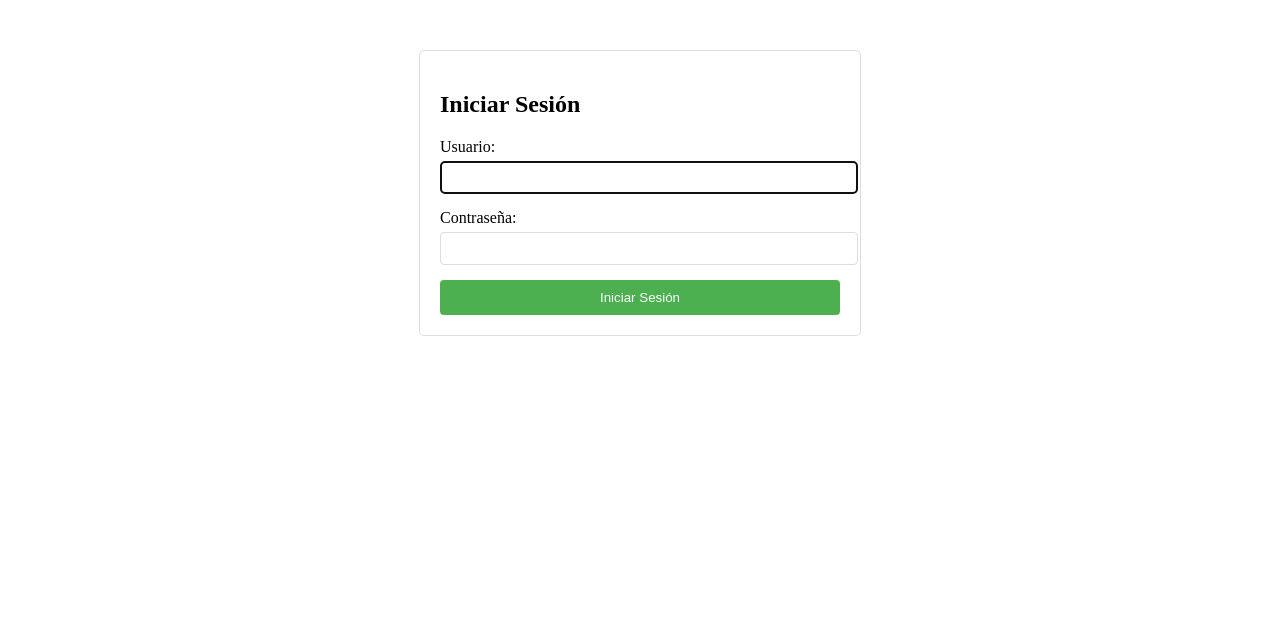
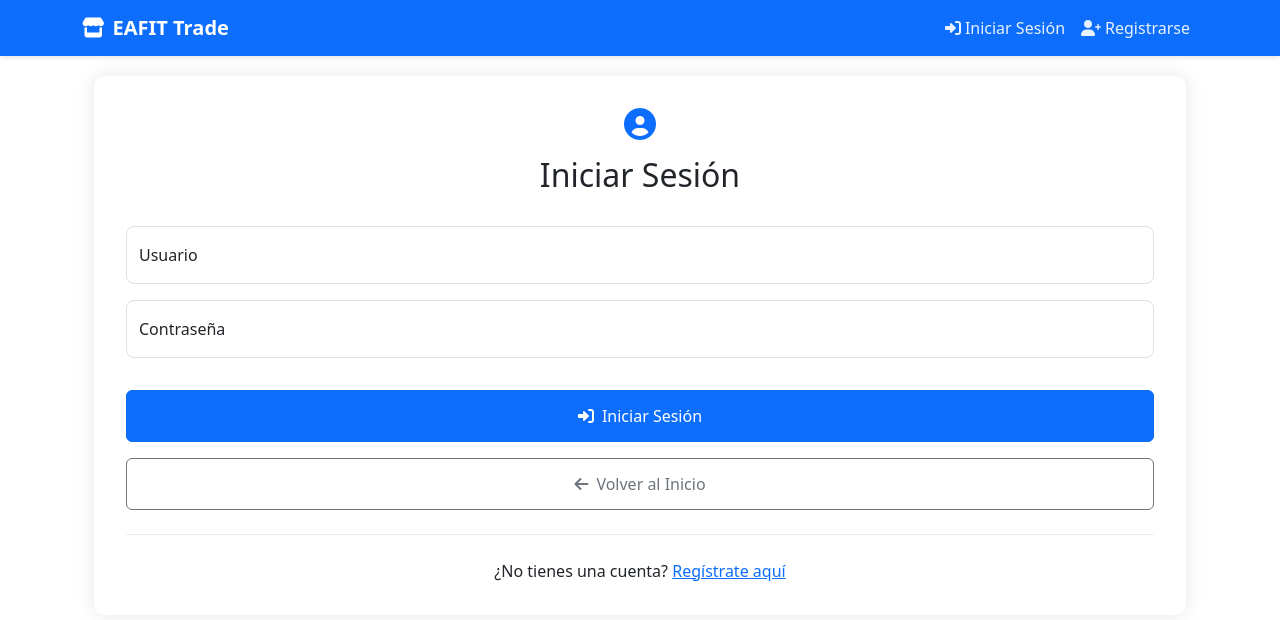
Before and after one commit to camiloarbr/EafitTrade, a Django app: page /login/ in a window 1280 px wide. Shown: the top 620 px of the page. Run offline with Django 5.2, Linux system fonts and the light colour scheme.

Commit message:
Login bootstrap

```diff
--- a/products/templates/registration/login.html
+++ b/products/templates/registration/login.html
@@ -1,67 +1,114 @@
-<!DOCTYPE html>
-<html>
-<head>
-    <title>Login - EAFIT Trade</title>
+{% extends 'products/base.html' %}
+
+{% block title %}Iniciar Sesión - EAFIT Trade{% endblock %}
+
+{% block extra_styles %}
 <style>
-        .login-container {
+    .auth-container {
         max-width: 400px;
-            margin: 50px auto;
-            padding: 20px;
-            border: 1px solid #ddd;
-            border-radius: 5px;
+        margin: 2rem auto;
     }
-        .form-group {
-            margin-bottom: 15px;
+
+    .auth-card {
+        background: white;
+        border-radius: 10px;
+        box-shadow: 0 0 20px rgba(0,0,0,0.1);
+        padding: 2rem;
     }
-        .form-group label {
-            display: block;
-            margin-bottom: 5px;
+
+    .auth-header {
+        text-align: center;
+        margin-bottom: 2rem;
     }
-        .form-group input {
+
+    .auth-header i {
+        font-size: 2rem;
+        color: var(--primary-color);
+        margin-bottom: 1rem;
+    }
+
+    .form-floating {
+        margin-bottom: 1rem;
+    }
+
+    .form-floating input {
+        border-radius: 8px;
+    }
+
+    .auth-footer {
+        text-align: center;
+        margin-top: 1.5rem;
+        padding-top: 1.5rem;
+        border-top: 1px solid #eee;
+    }
+
+    .btn-auth {
         width: 100%;
-            padding: 8px;
-            border: 1px solid #ddd;
-            border-radius: 4px;
-        }
-        .button {
-            background-color: #4CAF50;
-            color: white;
-            padding: 10px 15px;
-            border: none;
-            border-radius: 4px;
-            cursor: pointer;
-            width: 100%;
-        }
-        .button:hover {
-            background-color: #45a049;
-        }
-        .error-message {
-            color: red;
-            margin-bottom: 10px;
+        padding: 0.8rem;
+        font-weight: 500;
+        margin-top: 1rem;
     }
 </style>
-</head>
-<body>
-    <div class="login-container">
+{% endblock %}
+
+{% block content %}
+<div class="container">
+    <div class="auth-container">
+        <div class="auth-card">
+            <div class="auth-header">
+                <i class="fas fa-user-circle"></i>
                 <h2>Iniciar Sesión</h2>
+            </div>
 
             {% if form.errors %}
-            <p class="error-message">Tu usuario o contraseña son incorrectos. Por favor intenta de nuevo.</p>
+            <div class="alert alert-danger" role="alert">
+                <i class="fas fa-exclamation-circle me-2"></i>
+                Usuario o contraseña incorrectos
+            </div>
             {% endif %}
 
-        <form method="post">
+            <form method="post" novalidate>
                 {% csrf_token %}
-            <div class="form-group">
-                <label for="id_username">Usuario:</label>
-                {{ form.username }}
+
+                <div class="form-floating">
+                    <input type="text" name="username" class="form-control {% if form.username.errors %}is-invalid{% endif %}"
+                           id="id_username" placeholder="Usuario" required>
+                    <label for="id_username">Usuario</label>
+                    {% if form.username.errors %}
+                    <div class="invalid-feedback">
+                        {{ form.username.errors|join:", " }}
                     </div>
-            <div class="form-group">
-                <label for="id_password">Contraseña:</label>
-                {{ form.password }}
+                    {% endif %}
                 </div>
+
+                <div class="form-floating">
+                    <input type="password" name="password" class="form-control {% if form.password.errors %}is-invalid{% endif %}"
+                           id="id_password" placeholder="Contraseña" required>
+                    <label for="id_password">Contraseña</label>
+                    {% if form.password.errors %}
+                    <div class="invalid-feedback">
+                        {{ form.password.errors|join:", " }}
+                    </div>
+                    {% endif %}
+                </div>
+
                 <input type="hidden" name="next" value="{{ next }}">
-            <button type="submit" class="button">Iniciar Sesión</button>
+
+                <button type="submit" class="btn btn-primary btn-auth">
+                    <i class="fas fa-sign-in-alt me-2"></i>Iniciar Sesión
+                </button>
+
+                <a href="{% url 'home' %}" class="btn btn-outline-secondary btn-auth">
+                    <i class="fas fa-arrow-left me-2"></i>Volver al Inicio
+                </a>
             </form>
+
+            <div class="auth-footer">
+                <p class="mb-0">¿No tienes una cuenta?
+                    <a href="{% url 'register' %}" class="text-primary">Regístrate aquí</a>
+                </p>
             </div>
-</body>
-</html>
+        </div>
+    </div>
+</div>
+{% endblock %}
```
Also changed, not shown: db.sqlite3. Lines whose indentation alone changed are shown as unchanged.
